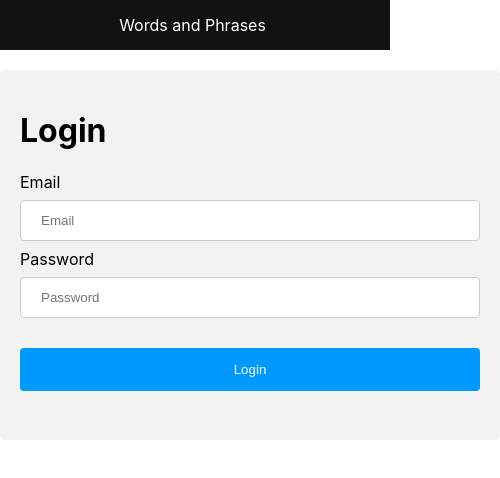
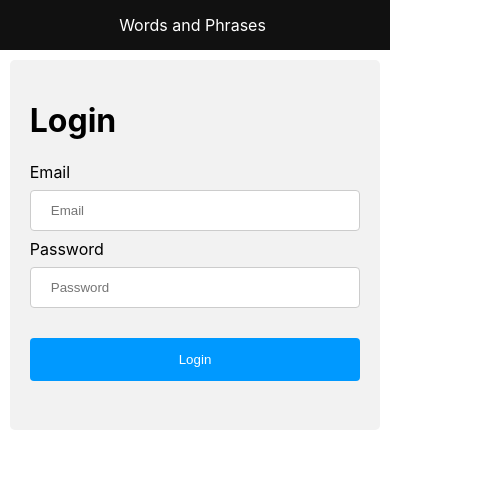
Before and after one commit to b0rizzz/reactiven, a React (Create React App) app: page /login in a window 390 px wide. Shown: the top 478 px of the page, 500 px wide, since content can reach past the window. Built offline with nearby package versions, Linux system fonts and the light colour scheme; what flux would draw is missing.

Commit message:
some updates

```diff
--- a/src/components/CreateWord.css
+++ b/src/components/CreateWord.css
@@ -24,10 +24,20 @@ input[type=submit]:hover {
 }
 
 #createWordForm {
-    width: 500px;
+    width: 40%;
     height: 370px;
-    margin: 70px auto;
+    margin: 60px auto;
     border-radius: 5px;
     background-color: #f2f2f2;
     padding: 20px;
 }
+
+@media only screen and (max-width: 768px) {
+    .container {
+        width: 100%;
+    }
+
+    #createWordForm {
+        width: 95%;
+    }
+}
--- a/src/components/CreateWord.js
+++ b/src/components/CreateWord.js
@@ -72,14 +72,17 @@ class CreateWord extends Component {
 
         let successMessage = 'The word was successfully created.'
 
-        return (<div id="createWordForm">
+        return (
+            <div className="container">
+                <div id="createWordForm">
                     <h1>Create Word</h1>
                     <Success display={this.state.display} text={successMessage} closeAlert={this.handleCloseAlert.bind(this)} />
                     <CreateWordForm
                         word={this.state.word}
                         onChange={this.handleChange.bind(this)}
                         onSave={this.handleForm.bind(this)} />
-                </div>)
+                </div>
+            </div>)
     }
 
     componentDidMount() {
--- a/src/components/users/LoginPage.css
+++ b/src/components/users/LoginPage.css
@@ -24,10 +24,20 @@ input[type=submit]:hover {
 }
 
 #loginForm {
-    width: 500px;
+    width: 35%;
     height: 370px;
-    margin: 70px auto;
+    margin: 60px auto;
     border-radius: 5px;
     background-color: #f2f2f2;
     padding: 20px;
 }
+
+@media only screen and (max-width: 768px) {
+    .container {
+        width: 100%;
+    }
+
+    #loginForm {
+        width: 95%;
+    }
+}
--- a/src/components/users/LoginPage.js
+++ b/src/components/users/LoginPage.js
@@ -57,12 +57,14 @@ class LoginPage extends Component {
 
     render() {
         return (
+            <div className="container">
                 <div id="loginForm">
                     <h1>Login</h1>
                     <LoginForm
                         user={this.state.user}
                         onChange={this.handleChange.bind(this)}
                         onSave={this.handleForm.bind(this)} />
+                </div>
             </div>
         )
     }
```
Lines whose indentation alone changed are shown as unchanged.
